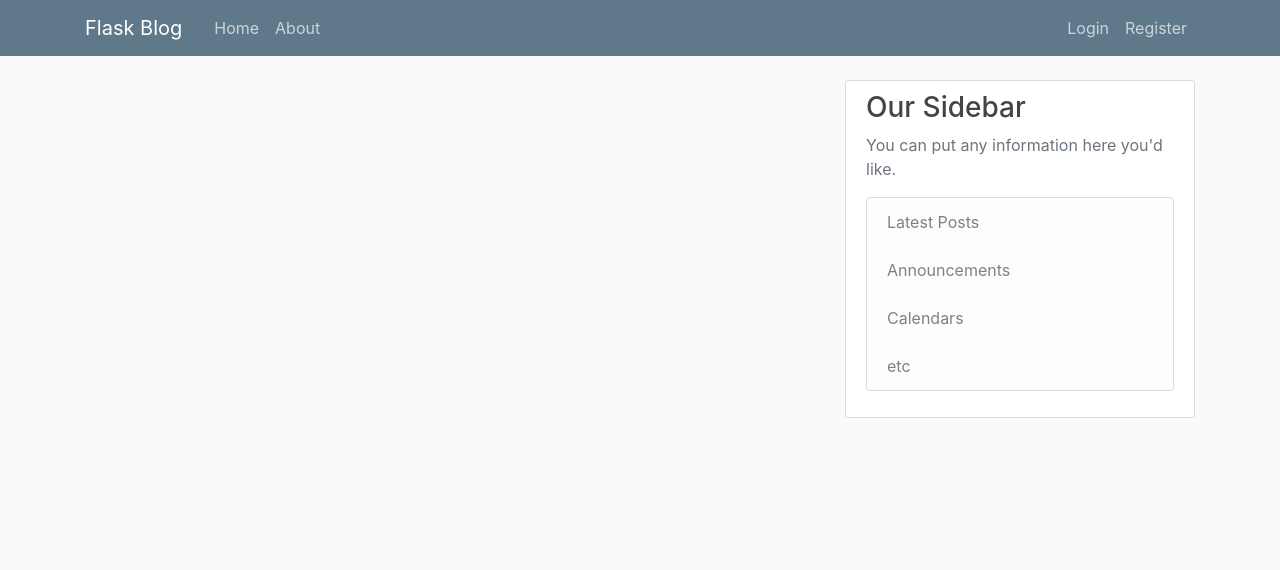
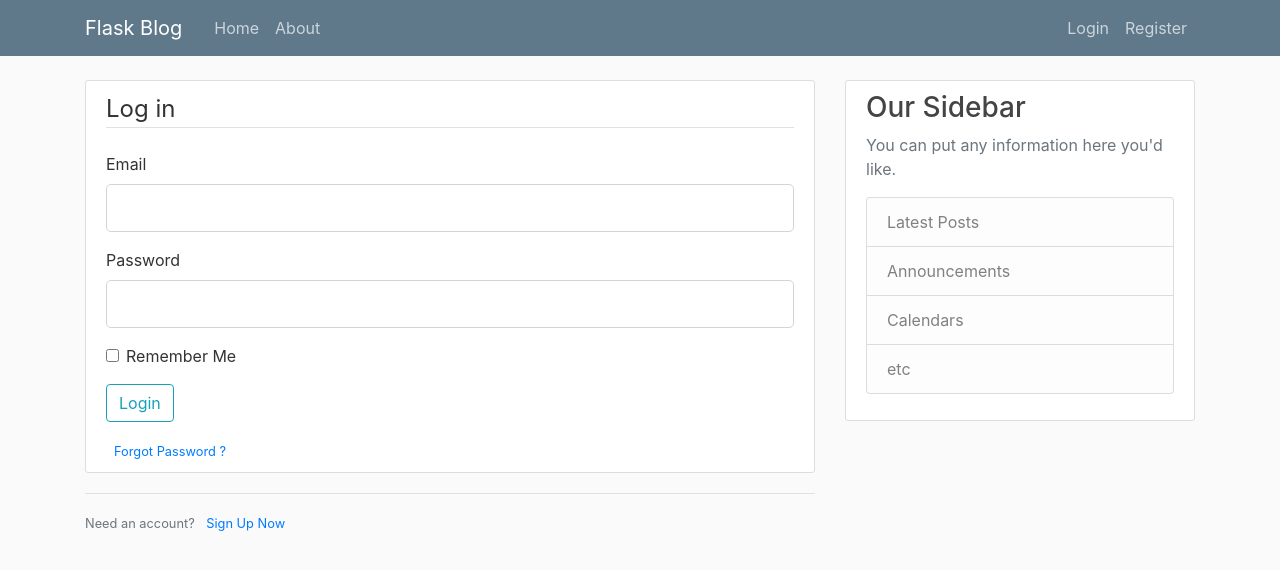
Before and after one commit to maniraj48/Flask-Blog, a Flask app: page /login in a window 1280 px wide. Shown: the top 570 px of the page. Run offline with Flask 3, Linux system fonts and the light colour scheme; some libraries are stand-ins or nearby versions.

Commit message:
forms and input

```diff
--- a/flask_blog.py
+++ b/flask_blog.py
@@ -33,9 +33,16 @@ def register():
         return redirect(url_for('home'))
     return render_template('register.html',title='Register',form=form)
 
-@app.route("/login")
+@app.route("/login",methods=['GET','POST'])
 def login():
     form = LoginForm()
+
+    if form.validate_on_submit():
+        if form.email.data=='admin@gmail.com' and form.password.data=='password':
+            flash('successfully logged','success')
+            return redirect(url_for('home'))
+        else:
+            flash('check your credentials','danger')
     return render_template('login.html',title='Login',form=form)
 
 
--- a/forms.py
+++ b/forms.py
@@ -1,5 +1,5 @@
 from flask_wtf import FlaskForm
-from wtforms import StringField, SubmitField, BooleanField
+from wtforms import StringField, PasswordField, SubmitField, BooleanField
 from wtforms.validators import DataRequired, Length, Email, EqualTo
 
 class RegistrationForm(FlaskForm):
@@ -9,10 +9,10 @@ class RegistrationForm(FlaskForm):
     email = StringField('Email',
                         validators=[DataRequired(),
                                     Email()])
-    password = StringField('Password',
+    password = PasswordField('Password',
                            validators=[DataRequired(),
                                        Length(min=5,max=15)])
-    confirm_password = StringField('Confirm Password',
+    confirm_password = PasswordField('Confirm Password',
                                    validators=[DataRequired(),EqualTo('password')])
     submit = SubmitField('Sign Up')
 
@@ -21,7 +21,7 @@ class LoginForm(FlaskForm):
     email = StringField('Email',
                         validators=[DataRequired(),
                                     Email()])
-    password = StringField('Password',
+    password = PasswordField('Password',
                            validators=[DataRequired(),
                                        Length(min=5,max=15)])
     remember = BooleanField('Remember Me')
--- a/templates/layout.html
+++ b/templates/layout.html
@@ -4,7 +4,6 @@
 
         <meta charset="utf-8">
         <meta name="viewport" content="width=device-width, initial-scale=1">
-        <link href="https://cdn.jsdelivr.net/npm/bootstrap@5.3.8/dist/css/bootstrap.min.css" rel="stylesheet" integrity="sha384-sRIl4kxILFvY47J16cr9ZwB07vP4J8+LH7qKQnuqkuIAvNWLzeN8tE5YBujZqJLB" crossorigin="anonymous">
         <link rel="stylesheet" href="https://maxcdn.bootstrapcdn.com/bootstrap/4.0.0/css/bootstrap.min.css" integrity="sha384-Gn5384xqQ1aoWXA+058RXPxPg6fy4IWvTNh0E263XmFcJlSAwiGgFAW/dAiS6JXm" crossorigin="anonymous">
         <link rel="stylesheet" type="text/css" href="{{ url_for('static',filename='main.css') }}">
 
@@ -24,13 +23,13 @@
                 </button>
                 <div class="collapse navbar-collapse" id="navbarToggle">
                     <div class="navbar-nav mr-auto">
-                    <a class="nav-item nav-link" href="/">Home</a>
-                    <a class="nav-item nav-link" href="/about">About</a>
+                    <a class="nav-item nav-link" href="{{ url_for('home') }}">Home</a>
+                    <a class="nav-item nav-link" href="{{ url_for('about') }}">About</a>
                     </div>
                     <!-- Navbar Right Side -->
                     <div class="navbar-nav">
-                    <a class="nav-item nav-link" href="/login">Login</a>
-                    <a class="nav-item nav-link" href="/register">Register</a>
+                    <a class="nav-item nav-link" href="{{ url_for('login') }}">Login</a>
+                    <a class="nav-item nav-link" href="{{ url_for('register') }}">Register</a>
                     </div>
                 </div>
                 </div>
@@ -67,7 +66,8 @@
             </div>
         </main>
 
-        <script src="https://cdn.jsdelivr.net/npm/bootstrap@5.3.8/dist/js/bootstrap.bundle.min.js" integrity="sha384-FKyoEForCGlyvwx9Hj09JcYn3nv7wiPVlz7YYwJrWVcXK/BmnVDxM+D2scQbITxI" crossorigin="anonymous"></script>
-        <script src="https://cdn.jsdelivr.net/npm/@popperjs/core@2.11.8/dist/umd/popper.min.js" integrity="sha384-I7E8VVD/ismYTF4hNIPjVp/Zjvgyol6VFvRkX/vR+Vc4jQkC+hVqc2pM8ODewa9r" crossorigin="anonymous"></script>
+        <script src="https://code.jquery.com/jquery-3.2.1.slim.min.js"></script>
+        <script src="https://cdnjs.cloudflare.com/ajax/libs/popper.js/1.12.9/umd/popper.min.js"></script>
+        <script src="https://maxcdn.bootstrapcdn.com/bootstrap/4.0.0/js/bootstrap.min.js"></script>
     </body>
 </html>
--- a/templates/login.html
+++ b/templates/login.html
@@ -1 +1,64 @@
-{% extends 'layout.html' %}
+{% extends "layout.html" %}
+{% block content %}
+    <div class="content-section">
+        <form method="POST" action="" novalidate>
+            {{ form.hidden_tag() }}
+            <fieldset class="form-group">
+                <legend class="border-bottom mb-4">Log in</legend>
+
+
+                <div class="form-group">
+                    {{ form.email.label(class="form-control-label") }}
+
+                    {% if form.email.errors %}
+                        {{ form.email(class="form-control form-control-lg is-invalid") }}
+                        <div class="invalid-feedback">
+                            {% for error in form.email.errors %}
+                                <span>{{ error }}</span>
+                            {% endfor %}
+                        </div>
+                    {% else %}
+                        {{ form.email(class="form-control form-control-lg")}}
+                    {% endif %}
+                </div>
+
+
+                <div class="form-group">
+                    {{ form.password.label(class="form-control-label") }}
+                    {% if form.password.errors %}
+                        {{ form.password(class="form-control form-control-lg is-invalid") }}
+                        <div class="invalid-feedback">
+                            {% for error in form.password.errors %}
+                                <span>{{ error }}</span>
+                            {% endfor %}
+                        </div>
+                    {% else %}
+                        {{ form.password(class="form-control form-control-lg")}}
+                    {% endif %}
+                </div>
+
+                <div class="form-check">
+                    {{ form.remember(class="form-check-input") }}
+                    {{ form.remember.label(class="form-check-label") }}
+                </div>
+            </fieldset>
+            <div class="form-group">
+                {{ form.submit(class="btn btn-outline-info") }}
+            </div>
+
+            <small class="text-muted ml-2">
+                <a href="#">Forgot Password ?</a>
+            </small>
+        </form>
+    </div>
+
+        <div class="border-top pt-3">
+            <small class="text-muted">
+                Need an account?
+                <a class="ml-2" href="{{ url_for('register') }}">
+                    Sign Up Now
+                </a>
+            </small>
+        </div>
+
+{% endblock content %}
```
Also changed, not shown: templates/register.html (+49 -7 lines).
